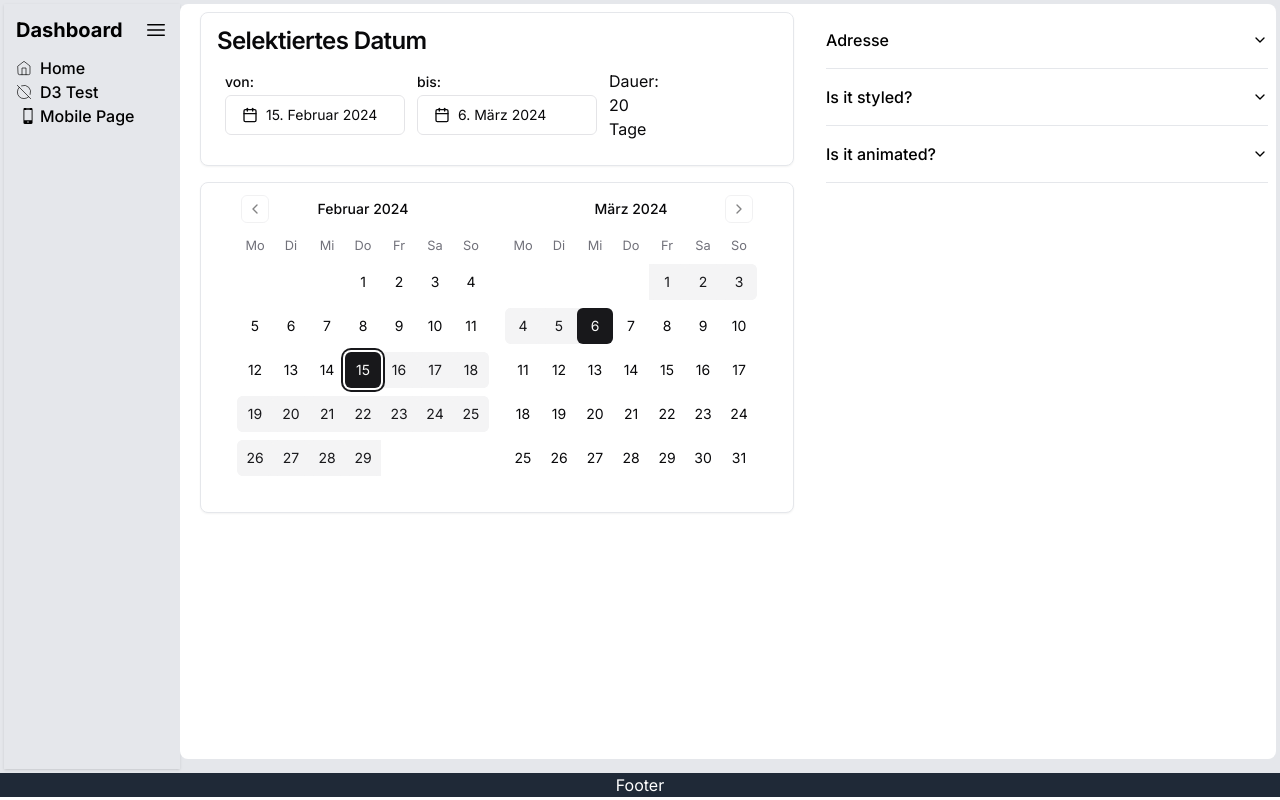
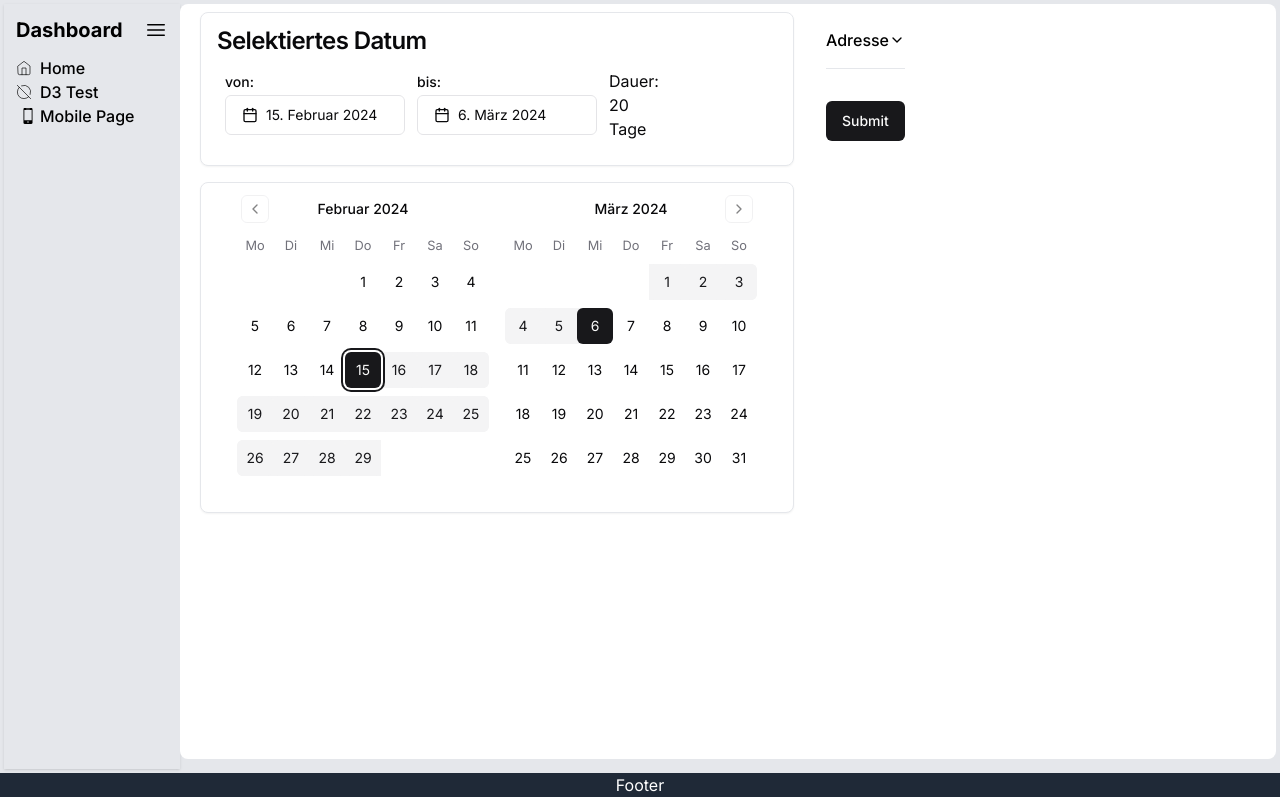
Before and after one commit to Geraldf/testd3, a Next.js app: page /mobile in a window 1280 px wide. Built offline with nearby package versions, Linux system fonts and the light colour scheme.

Commit message:
formchange

```diff
--- a/app/mobile/page.tsx
+++ b/app/mobile/page.tsx
@@ -3,6 +3,7 @@ import * as React from 'react'
 import GetDateRange from '../../components/datePicker/GetDateRange'
 import { DateRange } from 'react-day-picker'
 import AdressForm from '@/components/FormComponents/AdressForm'
+import { Aform } from '@/components/FormComponents/Aform'
 
 type Props = {}
 
@@ -11,7 +12,7 @@ export default function Page({}: Props) {
   return (
     <div className="flex flex-row gap-8">
       <GetDateRange SetDateRange={setDate} />
-      <AdressForm />
+      <Aform />
     </div>
   )
 }
--- a/components/FormComponents/Aform.tsx
+++ b/components/FormComponents/Aform.tsx
@@ -1,10 +1,10 @@
-"use client"
+'use client'
 
-import { zodResolver } from "@hookform/resolvers/zod"
-import { useForm } from "react-hook-form"
-import { z } from "zod"
+import { zodResolver } from '@hookform/resolvers/zod'
+import { useForm } from 'react-hook-form'
+import { z } from 'zod'
 
-import { Button } from "@/components/ui/button"
+import { Button } from '@/components/ui/button'
 import {
   Form,
   FormControl,
@@ -12,13 +12,31 @@ import {
   FormField,
   FormItem,
   FormLabel,
-  FormMessage,
-} from "@/components/ui/form"
-import { Input } from "@/components/ui/input"
+  FormMessage
+} from '@/components/ui/form'
+import { Input } from '@/components/ui/input'
+import {
+  Accordion,
+  AccordionContent,
+  AccordionItem,
+  AccordionTrigger
+} from '../ui/accordion'
 
 const formSchema = z.object({
-  username: z.string().min(2, {
-    message: "Username must be at least 2 characters.",
+  vorname: z.string().min(2, {
+    message: 'Vorname must be at least 2 characters.'
+  }),
+  nachname: z.string().min(2, {
+    message: 'Nachname must be at least 2 characters.'
+  }),
+  strasse: z.string().min(2, {
+    message: 'Strasse must be at least 2 characters.'
+  }),
+  plz: z.string().min(4, {
+    message: 'Plz must be at least 4 characters.'
+  }),
+  ort: z.string().min(2, {
+    message: 'Ort must be at least 2 characters.'
   }),
 })
 
@@ -26,8 +44,8 @@ export function Aform() {
   const form = useForm<z.infer<typeof formSchema>>({
     resolver: zodResolver(formSchema),
     defaultValues: {
-          username: "",
-        },
+      vorname: ''
+    }
   })
 
   function onSubmit(data: z.infer<typeof formSchema>) {
@@ -36,24 +54,31 @@ export function Aform() {
 
   return (
     <Form {...form}>
-      <form onSubmit={form.handleSubmit(onSubmit)} className="space-y-8">
+      <form onSubmit={form.handleSubmit(onSubmit)} className='space-y-8'>
+        <Accordion type='single' collapsible className='w-full'>
+          <AccordionItem value='item-1'>
+            <AccordionTrigger>Adresse</AccordionTrigger>
+            <AccordionContent>
               <FormField
                 control={form.control}
-          name="username"
+                name='vorname'
                 render={({ field }) => (
                   <FormItem>
-              <FormLabel>Username</FormLabel>
+                    <FormLabel>Vorname</FormLabel>
                     <FormControl>
-                <Input placeholder="shadcn" {...field} />
+                      <Input placeholder='vorname' {...field} />
                     </FormControl>
                     <FormDescription>
-                This is your public display name.
+                      Bitte geben Sie Ihren Vornamen ein.
                     </FormDescription>
                     <FormMessage />
                   </FormItem>
                 )}
               />
-        <Button type="submit">Submit</Button>
+            </AccordionContent>
+          </AccordionItem>
+        </Accordion>
+        <Button type='submit'>Submit</Button>
       </form>
     </Form>
   )
```
Lines whose indentation alone changed are shown as unchanged.
